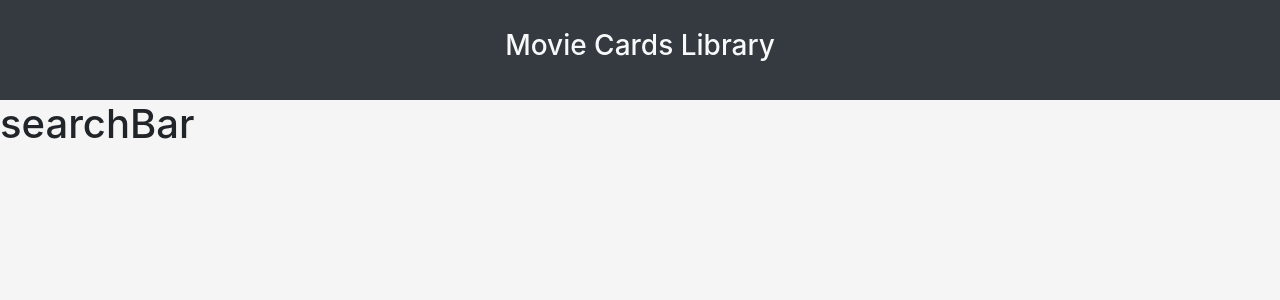
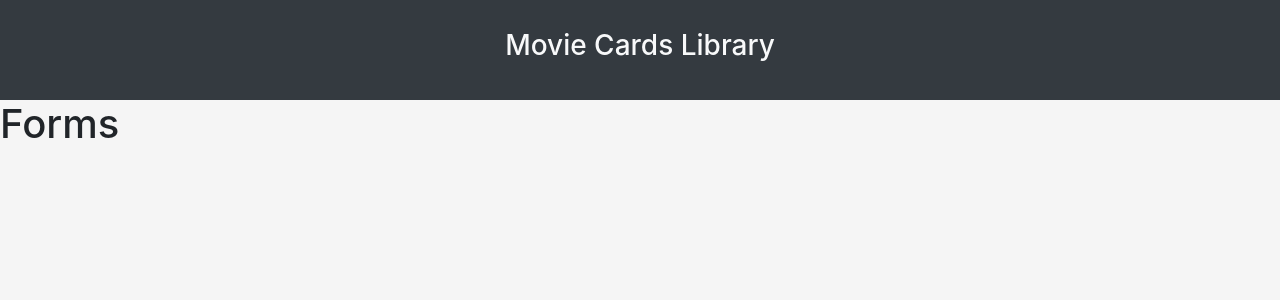
Before and after one commit to Rodrigolrech/MovieCardsStateful, a React (Create React App) app: page / in a window 1280 px wide. Shown: the top 300 px of the page. Built offline with nearby package versions, Linux system fonts and the light colour scheme.

Commit message:
Forms rederized inside SearchBar

```diff
--- a/src/components/SearchBar.jsx
+++ b/src/components/SearchBar.jsx
@@ -5,7 +5,9 @@ export default class SearchBar extends Component {
     const { movies } = this.props;
 
     return (
-      <h1>searchBar</h1>
+      <forms data-testid="search-bar-form">
+        <h1>Forms</h1>
+      </forms>
     );
   }
 }
```
